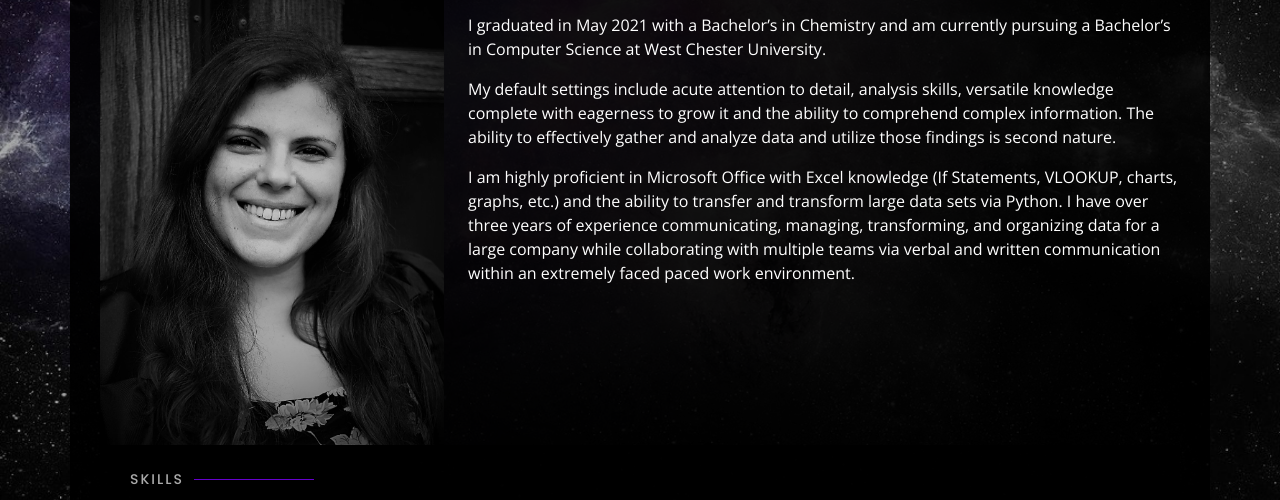
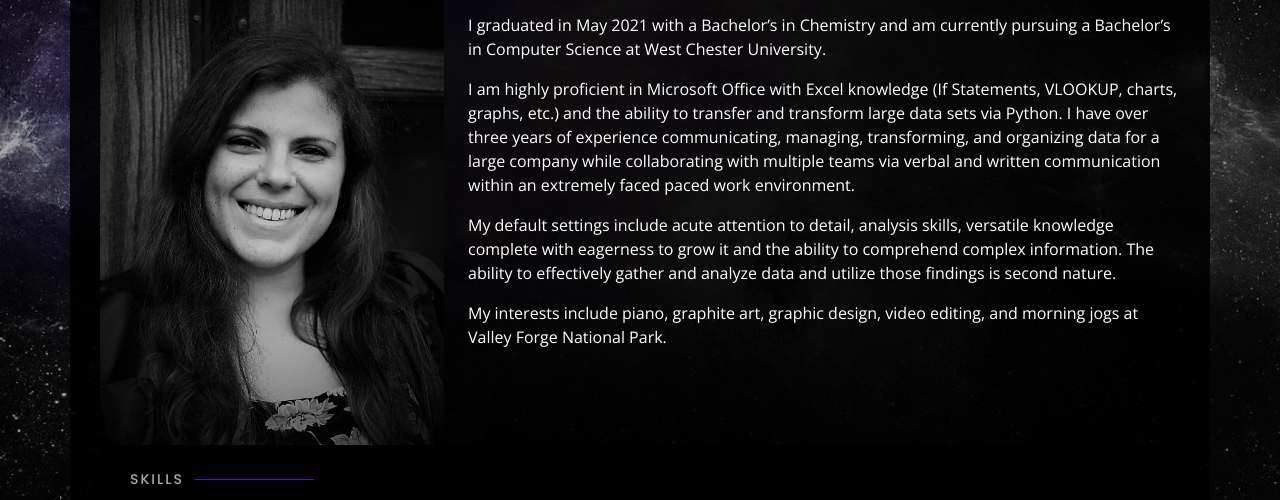
Before and after one commit to s-coppola/s-coppola.github.io, a plain HTML site: page index.html in a window 1280 px wide. Both pictures are taken after a click on the link "About". Shown: the part 247-747 px from the top of the page. Drawn offline with nearby package versions, Linux system fonts and the light colour scheme.

Commit message:
Update index.html

```diff
--- a/index.html
+++ b/index.html
@@ -86,14 +86,16 @@
             <p>I graduated in May 2021 with a Bachelor’s in Chemistry and am currently pursuing a Bachelor’s in Computer Science
                at West Chester University.</p>
 
+            <p>I am highly proficient in Microsoft Office with Excel knowledge (If Statements, VLOOKUP, charts, graphs, etc.) and the ability
+              to transfer and transform large data sets via Python. I have over three years of experience communicating, managing, transforming,
+              and organizing data for a large company while collaborating with multiple teams via verbal and written communication within an
+              extremely faced paced work environment.</p>
+
             <p>My default settings include acute attention to detail, analysis skills, versatile knowledge complete with eagerness
               to grow it and the ability to comprehend complex information. The ability to effectively gather and analyze data
               and utilize those findings is second nature.</p>
 
-            <p>I am highly proficient in Microsoft Office with Excel knowledge (If Statements, VLOOKUP, charts, graphs, etc.) and the ability
-              to transfer and transform large data sets via Python. I have over three years of experience communicating, managing, transforming,
-              and organizing data for a large company while collaborating with multiple teams via verbal and written communication within an
-              extremely faced paced work environment.</p>
+            <p>My interests include piano, graphite art, graphic design, video editing, and morning jogs at Valley Forge National Park.</p>
           </p>
       </div>
 
```
